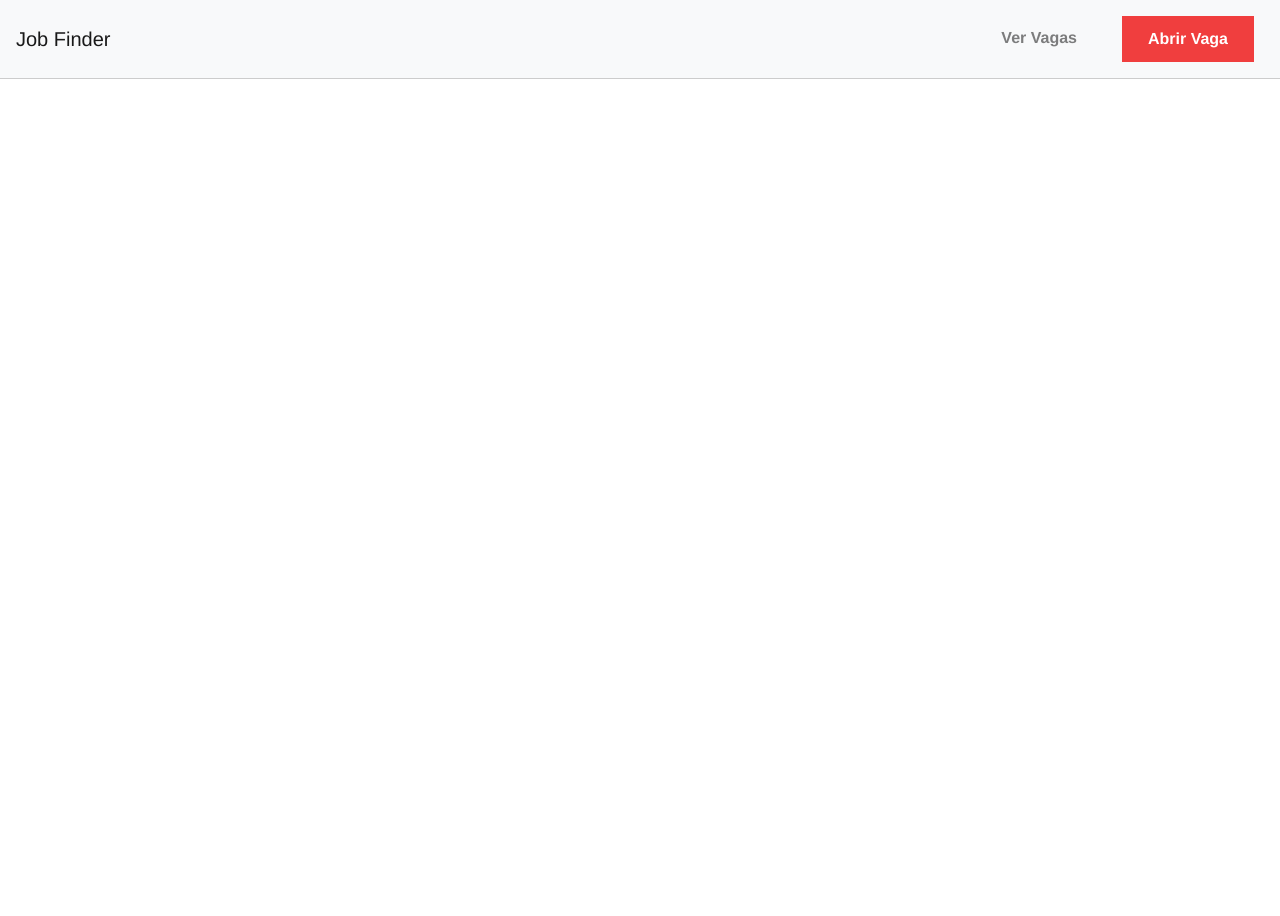
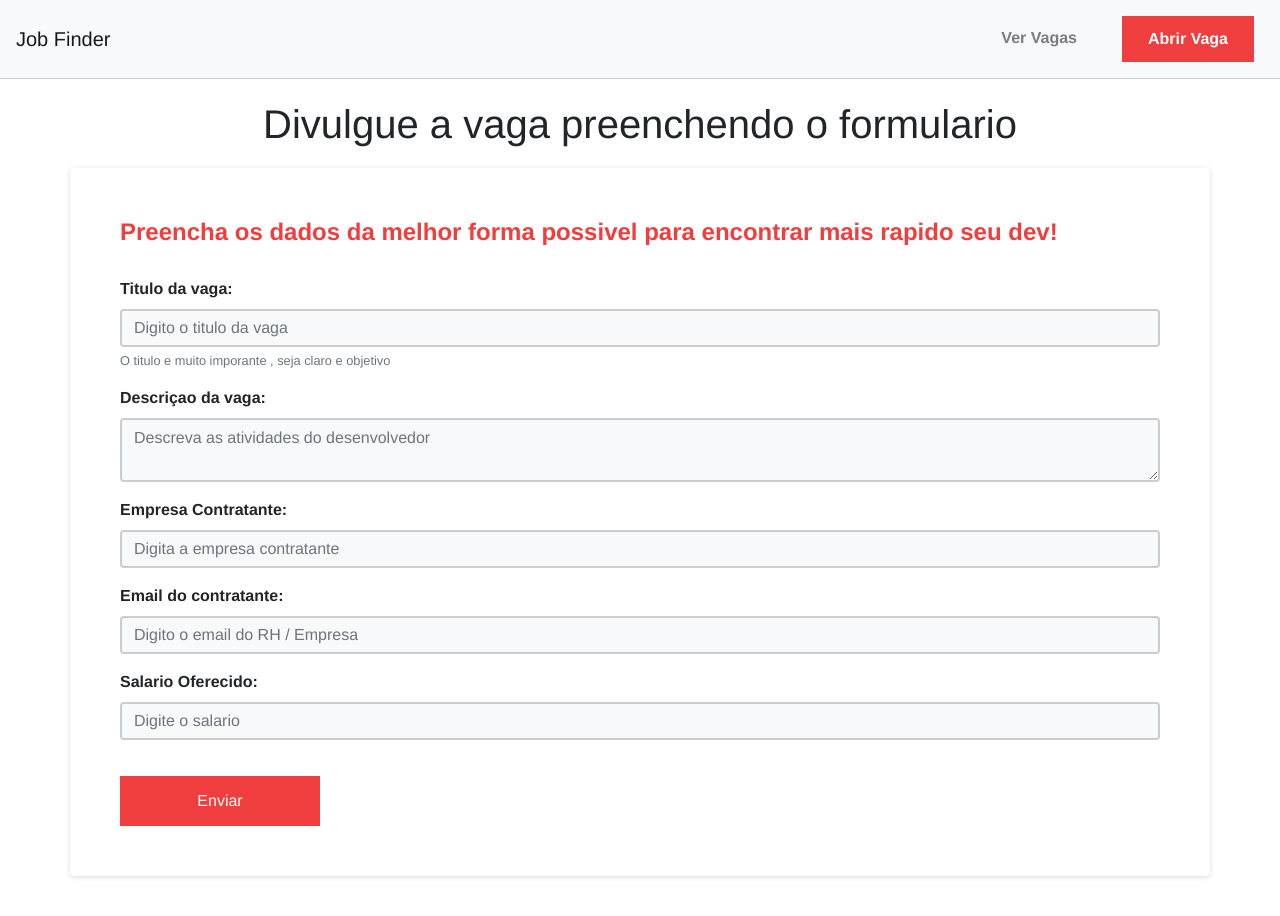
Before and after one commit to ebertoncello12/JobFinder, a website: page add.html in a window 1280 px wide. Before the commit the page ends 800 px from the top, so only its background shows below. Drawn offline with nearby package versions, Linux system fonts and the light colour scheme.

Commit message:
feat : Adicionar Formulario para inserir vaga -

```diff
--- a/add.html
+++ b/add.html
@@ -29,6 +29,47 @@
   </header>
 
   <div id="add-form-container" class="container">
+    <div class="row">
+      <div class="col-md-12">
+        <h1 class="text-center">
+          Divulgue a vaga preenchendo o formulario
+        </h1>
+      </div>
+      <div id="form-box" class="col-md-12">
+        <h2>Preencha os dados da melhor forma possivel para encontrar mais rapido seu dev!</h2>
+        <form action="">
+          <div class="form-group">
+            <label for="title">Titulo da vaga:</label>
+            <input type="text" class="form-control" id="title" name="title" placeholder="Digito o titulo da vaga" required>
+            <small id="titleHelp" class="form-text text-muted">O titulo e muito imporante , seja claro e objetivo</small>
+          </div>
+
+          <div class="form-group">
+            <label for="description">Descriçao da vaga:</label>
+            <textarea type="text" class="form-control" id="description" name="description" placeholder="Descreva as atividades do desenvolvedor" required></textarea>
+          </div>
+
+          <div class="form-group">
+            <label for="company">Empresa Contratante:</label>
+            <input type="text" class="form-control" id="company" name="company" placeholder="Digita a empresa contratante" required>
+          </div>
+
+          <div class="form-group">
+            <label for="email">Email do contratante:</label>
+            <input type="email" class="form-control" id="email" name="email" placeholder="Digito o email do RH / Empresa" required>
+          </div>
+
+          <div class="form-group">
+            <label for="salary">Salario Oferecido:</label>
+            <input type="text" class="form-control" id="salary" name="salary" placeholder="Digite o salario" required>
+          </div>
+
+          <input type="hidden" name="new_job" value="1">
+          <button type="submit" class="btn btn-primary" >Enviar</button>
+
+        </form>
+      </div>
+    </div>
 
   </div>
 
```
